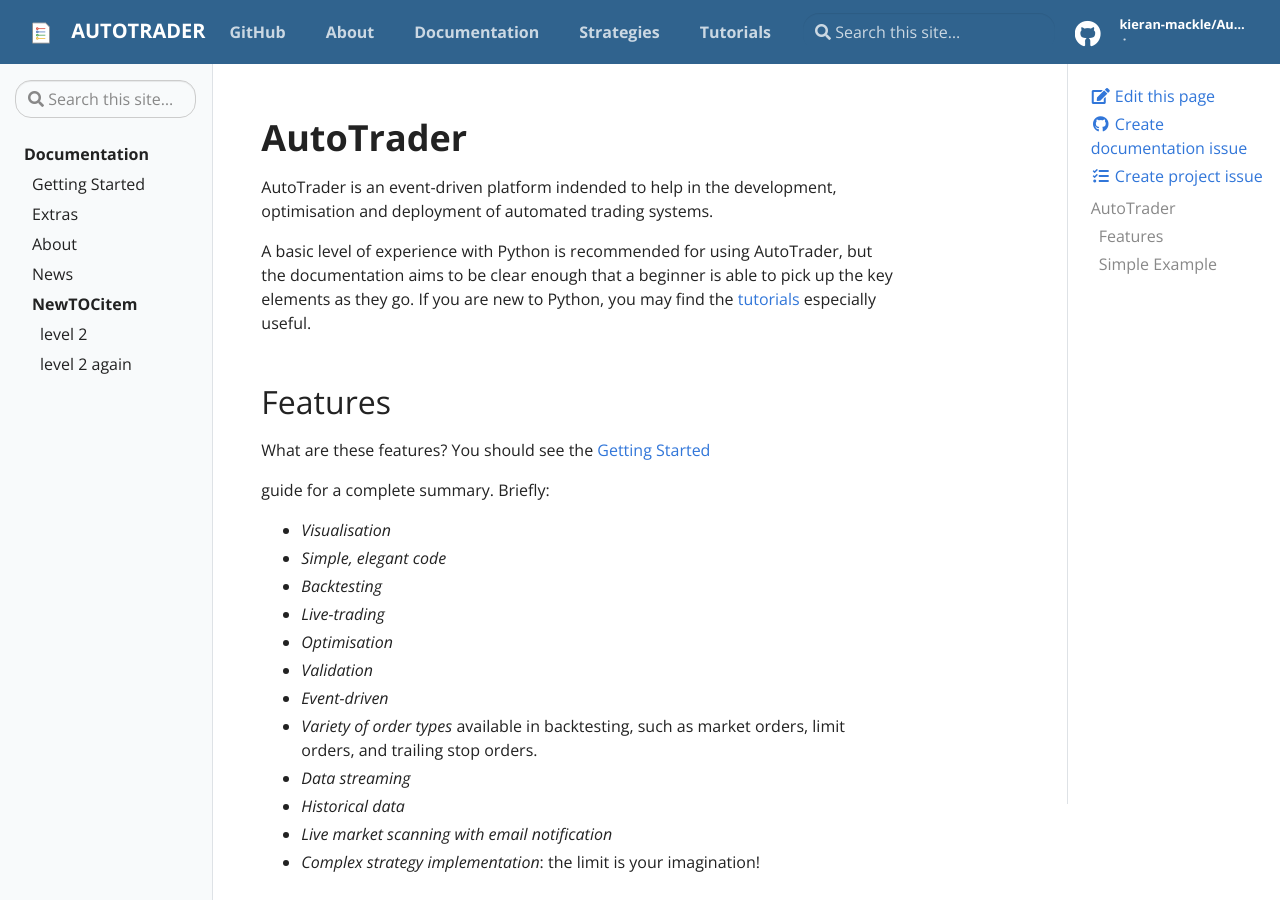
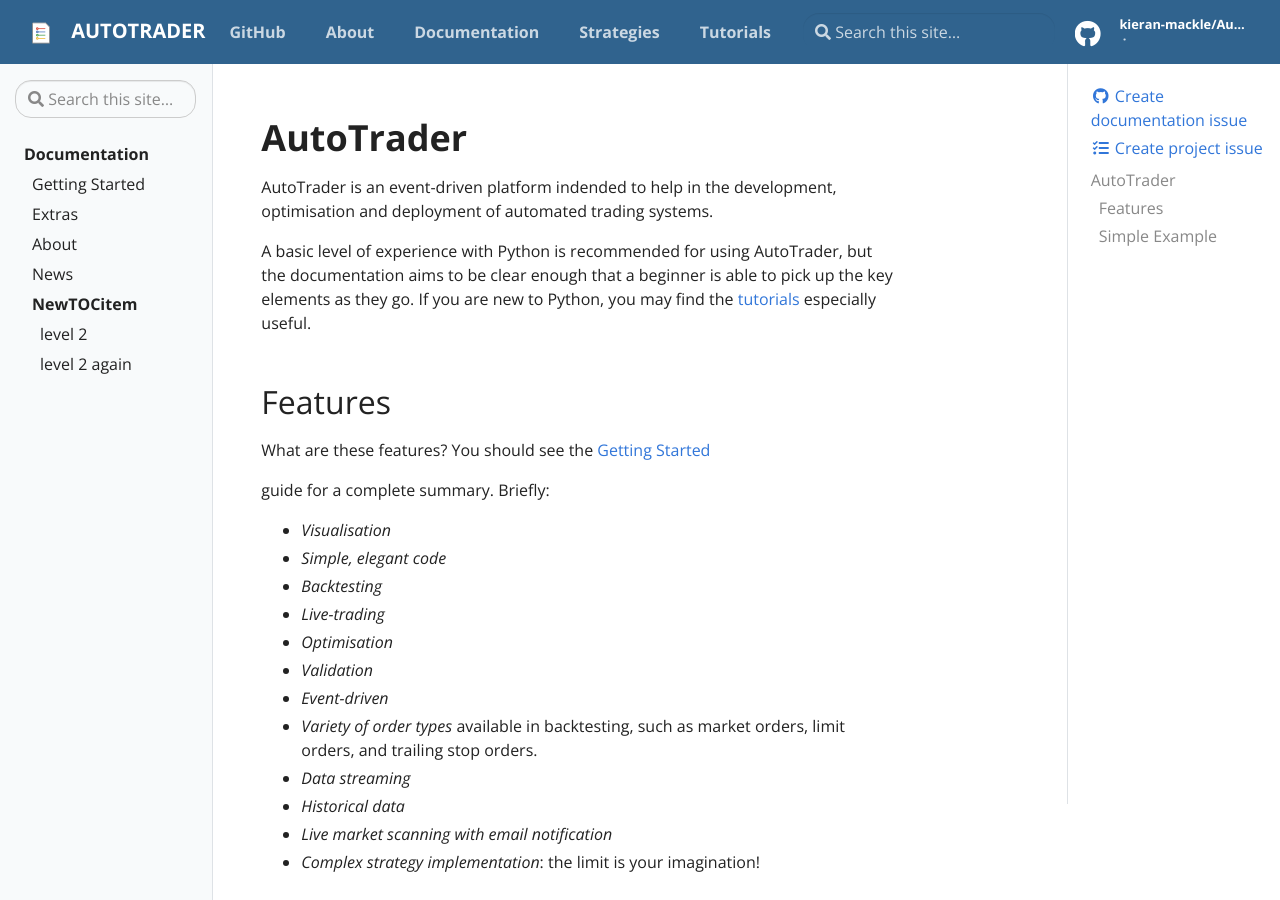
Before and after one commit to kieran-mackle/AutoTrader, a Jekyll site: the page built from docs/pages/index.md, in a window 1280 px wide and 900 px high. Built offline with Jekyll 4.4.1, drawn with Linux system fonts in a browser that asks for light colours.

Commit message:
Update editable.html

```diff
--- a/docs/_includes/editable.html
+++ b/docs/_includes/editable.html
@@ -1,4 +1,4 @@
-<a href="{{ site.repo }}/edit/{% if site.github_branch %}{{ site.github_branch }}{% else %}master{% endif %}/{{ page.path }}" target="_blank"><i class="fa fa-edit fa-fw"></i> Edit this page</a>
+<!--<a href="{{ site.repo }}/edit/{% if site.github_branch %}{{ site.github_branch }}{% else %}master{% endif %}/{{ page.path }}" target="_blank"><i class="fa fa-edit fa-fw"></i> Edit this page</a> -->
 <a href="{{ site.repo }}/issues/new?labels={% if page.editable %}{{ page.editable }}{% else %}question{% endif %}&title=Question:&body=Question on: {{ site.repo }}/tree/master/{{ page.path }}" target="_blank"><i class="fab fa-github fa-fw"></i> Create documentation issue</a>
 <a href="{{ site.repo }}/issues/new" target="_blank"><i class="fas fa-tasks fa-fw"></i> Create project issue</a>
 <!-- this will parse through the header fields and add a button to open
```
